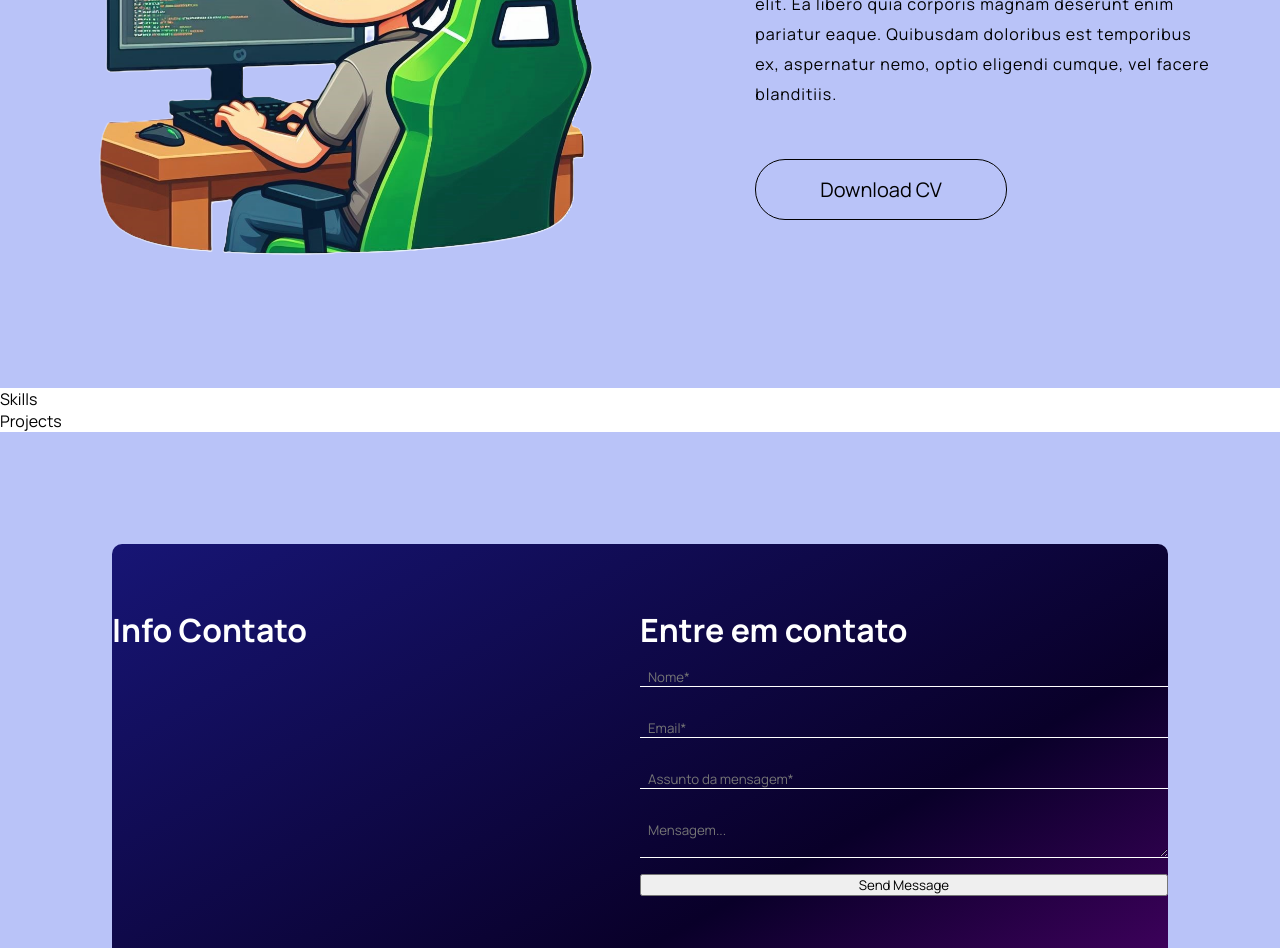
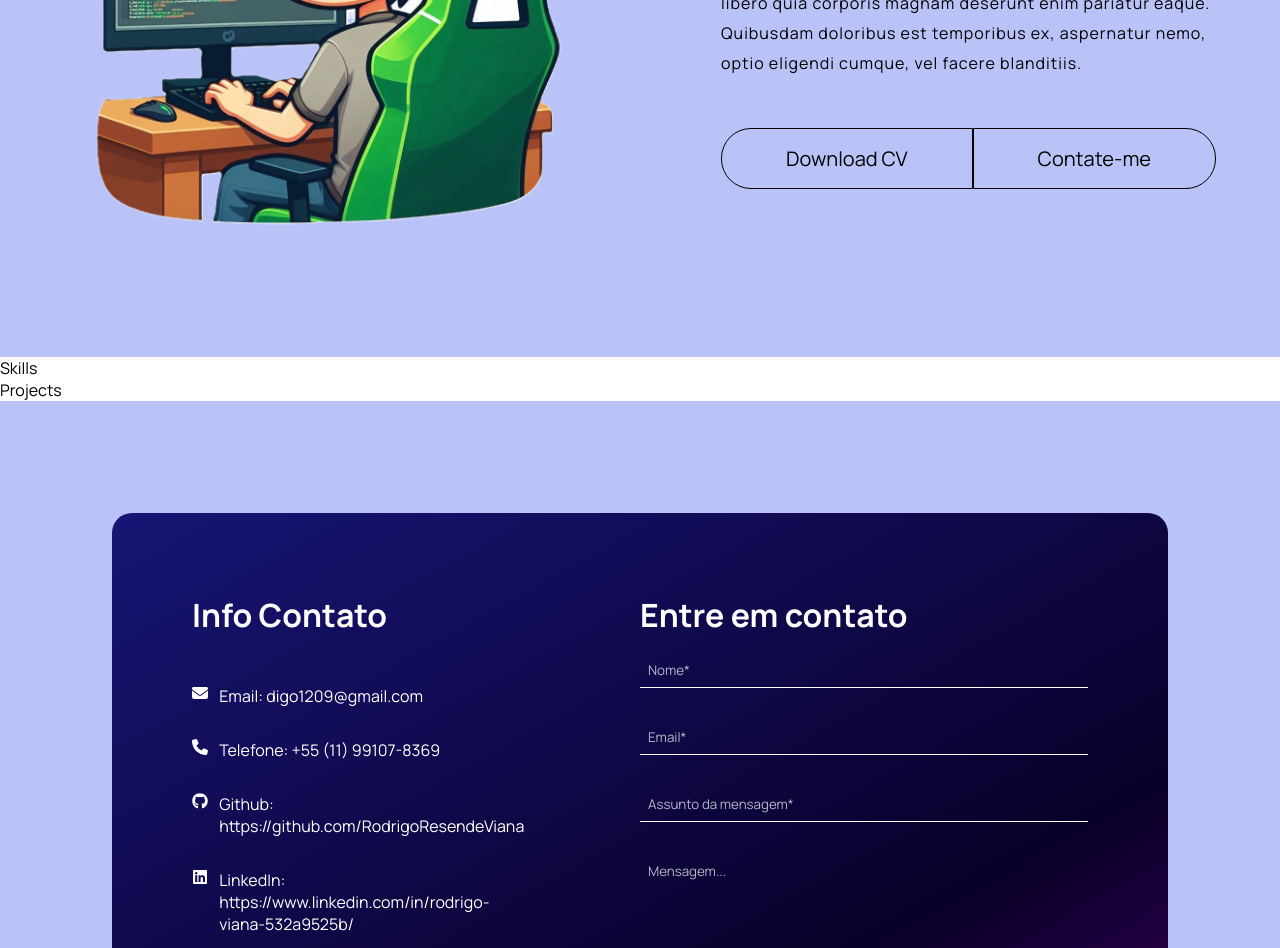
Before and after one commit to RodrigoResendeViana/Portifolio, a React (Create React App) app: page / in a window 1280 px wide. Shown: the part 1420-2368 px from the top of the page. Built offline with nearby package versions, Linux system fonts and the light colour scheme.

Commit message:
Contato finalizado

```diff
--- a/src/container/About/About.css
+++ b/src/container/About/About.css
@@ -41,19 +41,30 @@
   width: fit-content;
   cursor: default;
 }
-.portifolio__about-infos button {
+.portifolio__about-infos .portifolio__about-buttons {
+  display: flex;
+}
+.portifolio__about-infos .portifolio__about-buttons .portifolio__about-buttonCV {
+  border-radius: 30px 0 0 30px;
+}
+.portifolio__about-infos .portifolio__about-buttons .portifolio__about-buttonContato {
+  border-radius: 0px 30px 30px 0;
+}
+
+.button, .portifolio__about-infos .portifolio__about-buttons .portifolio__about-buttonCV, .portifolio__about-infos .portifolio__about-buttons .portifolio__about-buttonContato {
   margin-top: 50px;
   padding: 1rem 4rem;
   font-size: 20px;
+  white-space: nowrap;
   border: 1px solid rgb(0, 0, 0);
   outline: none;
-  border-radius: 30px;
   background: transparent;
   color: black;
   cursor: pointer;
   transition: background-color 0.5s ease;
 }
-.portifolio__about-infos button:hover {
+
+.button:hover, .portifolio__about-infos .portifolio__about-buttons .portifolio__about-buttonCV:hover, .portifolio__about-infos .portifolio__about-buttons .portifolio__about-buttonContato:hover {
   border: 1px solid rgb(255, 255, 255);
   background: rgb(88, 88, 234);
   color: white;
--- a/src/container/About/About.jsx
+++ b/src/container/About/About.jsx
@@ -13,9 +13,14 @@ const About = () => {
         <h1>Sobre mim</h1>
         <h3>Estagiário Engenharia de Software</h3>
         <p>Lorem ipsum dolor sit amet, consectetur adipisicing elit. Ea libero quia corporis magnam deserunt enim pariatur eaque. Quibusdam doloribus est temporibus ex, aspernatur nemo, optio eligendi cumque, vel facere blanditiis.</p>
-        <a href={curriculo} download="curriculo-Rodrigo_Viana.pdf">
-          <button type='button'>Download CV</button>
-        </a>
+        <div className='portifolio__about-buttons'>
+          <a href={curriculo} download="curriculo-Rodrigo_Viana.pdf">
+            <button className='portifolio__about-buttonCV' type='button'>Download CV</button>
+          </a>
+          <a href="#contact">
+            <button className='portifolio__about-buttonContato' type='button'>Contate-me</button>
+          </a>
+        </div>
       </div>
     </div>
   )
--- a/src/container/About/About.scss
+++ b/src/container/About/About.scss
@@ -46,15 +46,30 @@
     width: fit-content;
     cursor: default;
    }
+  .portifolio__about-buttons{
+    display: flex;
 
-  button {
+    .portifolio__about-buttonCV{
+      @extend .button;
+      border-radius: 30px 0 0 30px;
+    }
+
+    .portifolio__about-buttonContato{
+      @extend .button;
+      border-radius: 0px 30px 30px 0;
+    }
+
+
+  }
+}
+.button {
   margin-top: 50px;
   padding: 1rem 4rem;
   font-size: 20px;
+  white-space: nowrap;
 
   border: 1px solid rgb(0, 0, 0);
   outline: none;
-    border-radius: 30px;
 
   background: transparent;
   color: black;
@@ -63,9 +78,8 @@
   transition: background-color 0.5s ease;
 }
 
-  button:hover {
+.button:hover {
   border: 1px solid rgb(255, 255, 255);
   background: rgb(88, 88, 234);
   color: white;
 }
-}
--- a/src/container/Contact/Contact.css
+++ b/src/container/Contact/Contact.css
@@ -6,12 +6,23 @@
 .portifolio__contact {
   display: flex;
   color: white;
-  border-radius: 10px;
-  padding: 4rem 0;
+  border-radius: 20px;
+  padding: 5rem;
 }
 
-.portifolio__contact-info {
+.portifolio__contact-infos {
   flex: 1;
+}
+.portifolio__contact-infos h1 {
+  margin-bottom: 2rem;
+}
+.portifolio__contact-infos .portifolio__contact-info {
+  display: flex;
+  padding: 1rem 0;
+}
+.portifolio__contact-infos .portifolio__contact-info p {
+  padding: 0 0.7rem;
+  width: 70%;
 }
 
 .portifolio__contact-form {
@@ -20,10 +31,38 @@
   flex-direction: column;
 }
 .portifolio__contact-form input, .portifolio__contact-form textarea {
+  width: 100%;
   background: transparent;
   border: none;
+  outline: none;
   border-bottom: 1px solid white;
   color: white;
   margin: 1rem 0;
-  padding: 0 0.5rem;
+  padding: 0.5rem;
+}
+.portifolio__contact-form input::-moz-placeholder, .portifolio__contact-form textarea::-moz-placeholder {
+  color: white;
+  opacity: 0.7;
+}
+.portifolio__contact-form input::placeholder, .portifolio__contact-form textarea::placeholder {
+  color: white;
+  opacity: 0.7;
+}
+.portifolio__contact-form textarea {
+  min-width: 100%;
+  max-width: -moz-max-content;
+  max-width: max-content;
+  min-height: 120px;
+}
+.portifolio__contact-form button {
+  width: -moz-fit-content;
+  width: fit-content;
+  padding: 1rem 3rem;
+  margin-top: 1rem;
+  font-size: 20px;
+  border-radius: 10px;
+  background: transparent;
+  color: white;
+  border: 2px solid white;
+  outline: none;
 }/*# sourceMappingURL=Contact.css.map */
--- a/src/container/Contact/Contact.jsx
+++ b/src/container/Contact/Contact.jsx
@@ -1,6 +1,16 @@
 import React, {useState} from 'react'
 import emailjs from '@emailjs/browser'
+import { FaPhone, FaGithub, FaLinkedin, FaEnvelope } from "react-icons/fa6";
 import './Contact.css'
+
+const MeioContato = ({icone, informacao}) => {
+  return(
+    <div className="portifolio__contact-info">
+      {icone}
+      <p>{informacao}</p>
+    </div>
+  )
+}
 
 const Contact = () => {
 
@@ -45,12 +55,16 @@ const Contact = () => {
   return (
     <div className="portiflio__contact-fundo">
       <div className='portifolio__contact linear__bg' id='contact'>
-        <div className="portifolio__contact-info">
+        <div className="portifolio__contact-infos">
           <h1>Info Contato</h1>
+          <MeioContato icone={<FaEnvelope/>} informacao="Email: digo1209@gmail.com"/>
+          <MeioContato icone={<FaPhone/>} informacao="Telefone: +55 (11) 99107-8369"/>
+          <MeioContato icone={<FaGithub/>} informacao="Github: https://github.com/RodrigoResendeViana"/>
+          <MeioContato icone={<FaLinkedin/>} informacao="LinkedIn: https://www.linkedin.com/in/rodrigo-viana-532a9525b/"/>
         </div>
         {isFormSubmitted
         ?
-        <h3>Thanks for contacting me!</h3>
+        <h1>Thanks for contacting me!</h1>
         :
         <div className='portifolio__contact-form'>
           <h1>Entre em contato</h1>
--- a/src/container/Contact/Contact.scss
+++ b/src/container/Contact/Contact.scss
@@ -6,11 +6,25 @@
 .portifolio__contact{
     display: flex;
     color: white;
-    border-radius: 10px;
-    padding: 4rem 0
+    border-radius: 20px;
+    padding: 5rem;
 }
-.portifolio__contact-info{
+.portifolio__contact-infos{
     flex: 1;
+
+    h1{
+        margin-bottom: 2rem;
+    }
+
+    .portifolio__contact-info{
+        display: flex;
+        padding: 1rem 0;
+
+        p{
+            padding: 0 0.7rem;
+            width: 70%;
+        }
+    }
 }
 
 .portifolio__contact-form{
@@ -19,12 +33,41 @@
     flex-direction: column;
 
     input, textarea{
+        width: 100%;
         background: transparent;
         border: none;
+        outline: none;
         border-bottom: 1px solid white;
         color: white;
         margin: 1rem 0;
-        padding: 0 0.5rem;
+        padding: 0.5rem;
     }
 
+    input::placeholder, textarea::placeholder{
+        color: white;
+        opacity: 0.7;
+    }
+
+    textarea{
+        min-width: 100%;
+        max-width: max-content;
+        min-height: 120px;
+    }
+
+    button{
+        width: fit-content;
+        padding: 1rem 3rem;
+        margin-top: 1rem;
+
+        font-size: 20px;
+        border-radius: 10px;
+
+        background: transparent;
+        color: white;
+        border: 2px solid white;
+        outline: none;
+    }
+
+
+
 }
```
Also changed, not shown: 2 other files (tests, documents, lock files or other folders). Lines whose indentation alone changed are shown as unchanged.
